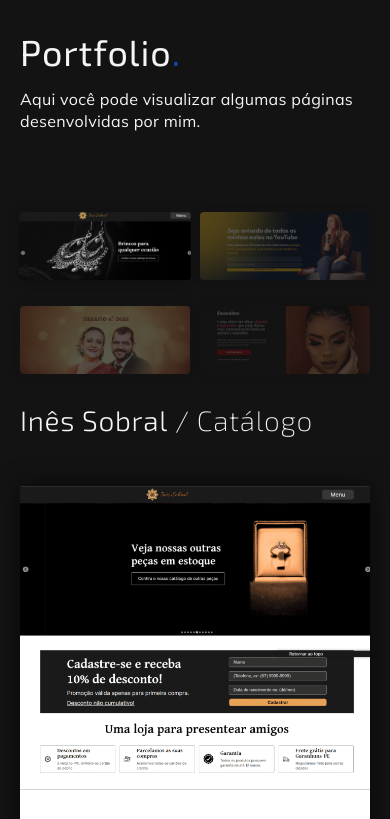
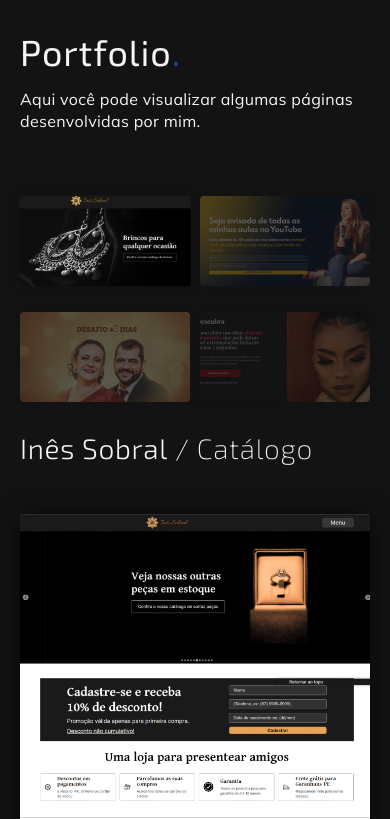
Before and after one commit to iimatos/port-next, a Next.js app: page / in a window 390 px wide. Shown: the part 860-1679 px from the top of the page. Built offline with nearby package versions, Linux system fonts and the light colour scheme.

Commit message:
card-portfolio responsive change

```diff
--- a/styles/Vendas/CardsPortfolio.module.scss
+++ b/styles/Vendas/CardsPortfolio.module.scss
@@ -29,12 +29,13 @@
     flex-wrap: wrap;
     gap: 1.6rem 3rem;
     .card {
-      width: calc(50% - 1.6rem);
+      width: calc(50% - 3rem);
       flex-grow: 1;
       max-width: 56rem;
       img {
         height: 100%;
         object-fit: cover;
+        object-position: center;
         width: 100%;
       }
     }
@@ -44,5 +45,9 @@
 @include medias(560px) {
   .container_cards {
     gap: 1rem;
+    .card {
+      width: calc(50% - 3rem);
+      height: 9rem;
+    }
   }
 }
--- a/styles/Vendas/Portfolio.module.scss
+++ b/styles/Vendas/Portfolio.module.scss
@@ -30,6 +30,6 @@
 
 @include medias(560px) {
   .cards_container {
-    padding: 6.4rem 0 0 0;
+    padding: 4.8rem 0 0 0;
   }
 }
```
